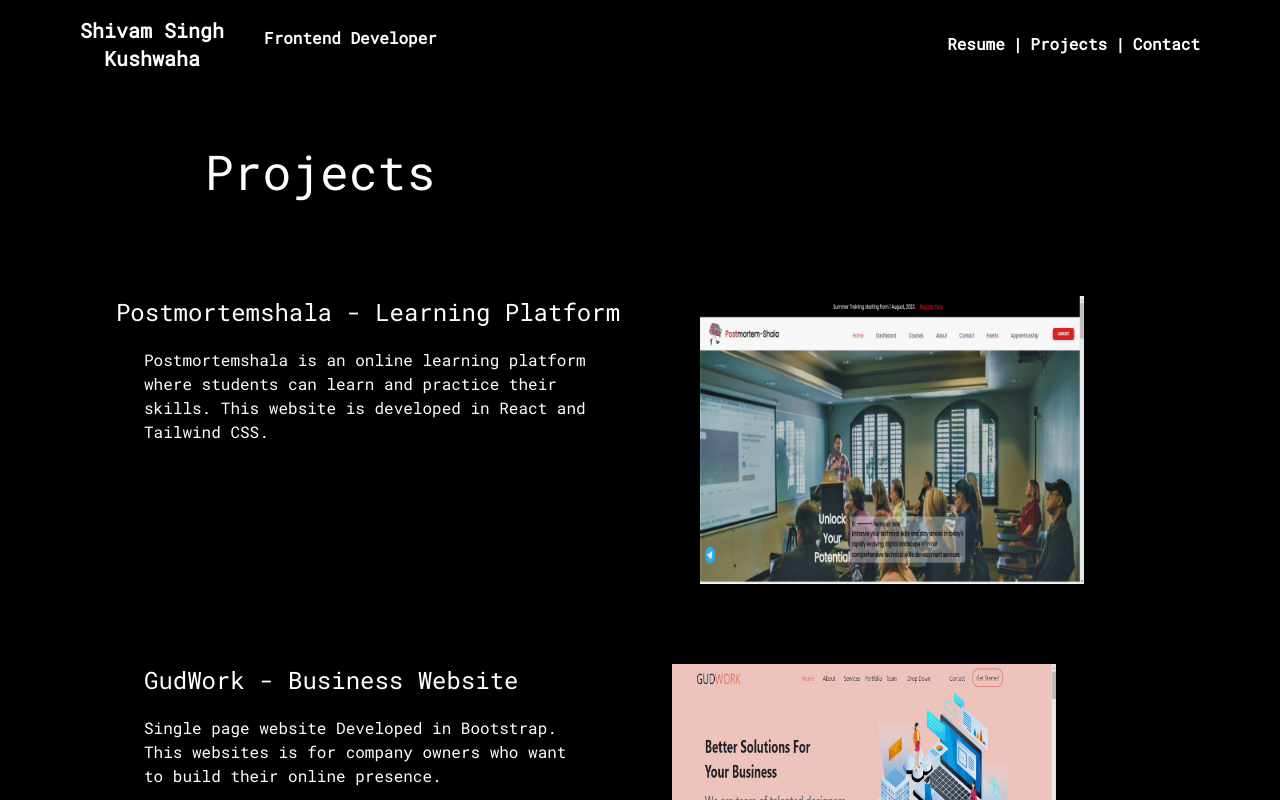
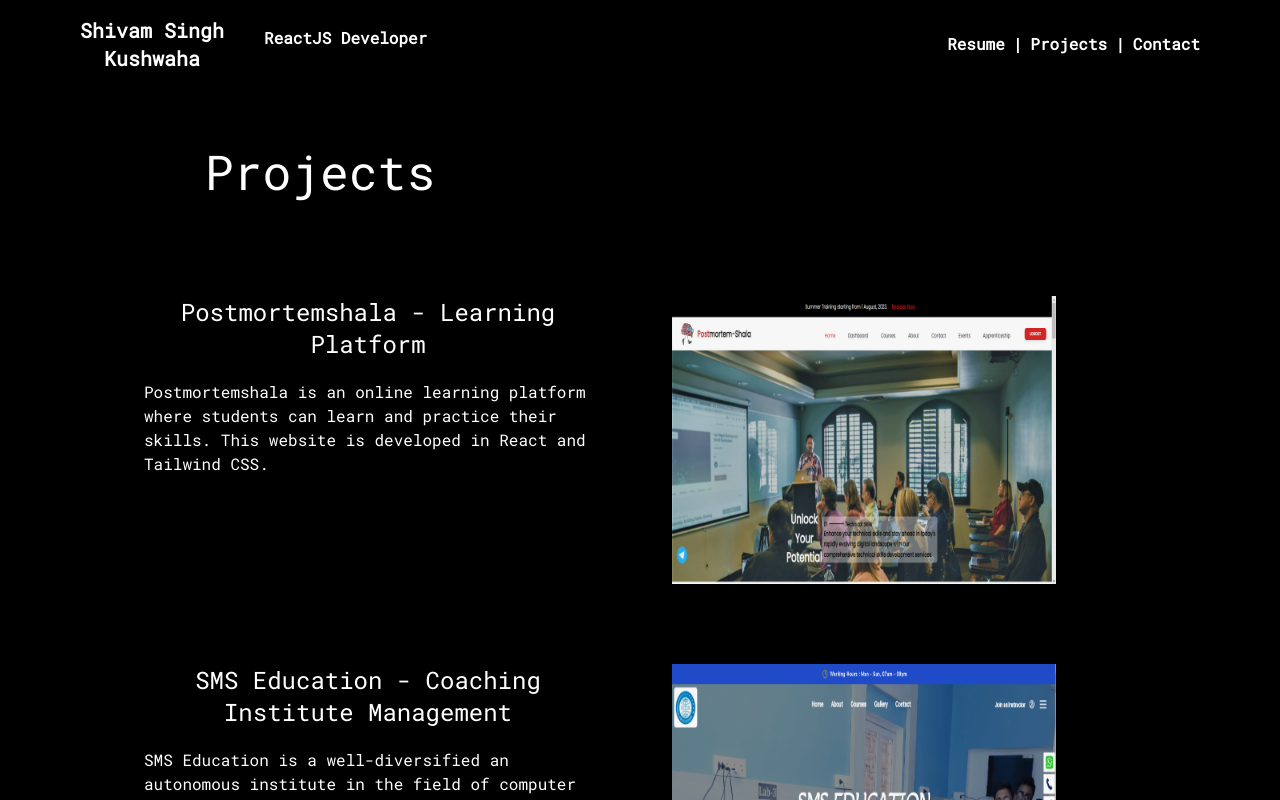
Before and after one commit to shivamsk-creator/shivam-portfolio, a React (Create React App) app: page /projects in a window 1280 px wide. Shown: the top 800 px of the page. Built offline with nearby package versions, Linux system fonts and the light colour scheme; a web font is replaced by a local one.

Commit message:
changes in summary,added projects, changed position

```diff
--- a/src/Homepage.jsx
+++ b/src/Homepage.jsx
@@ -1,6 +1,6 @@
 import React, { useEffect } from "react";
 import { NavLink } from "react-router-dom";
-import profilePic from "./img/profile-pic.jpg"
+import profilePic from "./img/profile-pic.jpg";
 // import profilePic2 from "./img/profile-pic2.jpg";
 import Typewriter from "typewriter-effect";
 
@@ -29,18 +29,18 @@
             <h3 className="text-2xl">
               <Typewriter
                 options={{
-                  strings: ["A Bit About Me", "Frontend Developer"],
+                  strings: ["A Bit About Me", "ReactJS Developer"],
                   autoStart: true,
                   loop: true,
                 }}
               />
             </h3>
             <p className="max-w-sm mt-3">
-              I'm Shivam Singh Kushwaha, a Frontend Developer. I develop fully
+              I'm Shivam Singh Kushwaha, a ReactJS Developer. I develop fully
               responsive and mobile friendly websites. I work on technologies
-              like HTML, CSS, JavaScript, Bootstrap, Tailwind CSS. My
-              specialization in ReactJS. I host websites on GitHub using Git and
-              AWS. Development is my passion and profession both.
+              like ReactJS, NextJS, React Native, NodeJS, NestJS, MongoDB and
+              more. I deploy websites on hosting servers. Development is my
+              passion and profession both.
             </p>
           </div>
 
--- a/src/Navbar.jsx
+++ b/src/Navbar.jsx
@@ -19,7 +19,7 @@
             </div>
           </div>
           <div className="role font-semibold mx-10 animate-bounce">
-            Frontend Developer
+            ReactJS Developer
           </div>
         </div>
         <div className="right mr-10 sm:mr-20">
--- a/src/Projects.jsx
+++ b/src/Projects.jsx
@@ -3,6 +3,7 @@
 import gudworkImg from "./img/gudwork.jpeg";
 import sixrerImg from "./img/sixrer.jpeg";
 import postmortemshalaImg from "./img/postmortemshala.png";
+import SMSEducationImg from "./img/sms-frontend.png";
 
 let Projects = () => {
   const projects = [
@@ -11,6 +12,12 @@
       desc: "Postmortemshala is an online learning platform where students can learn and practice their skills. This website is developed in React and Tailwind CSS.",
       img: postmortemshalaImg,
       link: "https://postmortemshala.co.in",
+    },
+    {
+      title: "SMS Education - Coaching Institute Management",
+      desc: "SMS Education is a well-diversified an autonomous institute in the field of computer literacy.Whole institute management system with student,instructor,and admin panel developed on react and tailwind CSS",
+      img: SMSEducationImg,
+      link: "https://smseducations.com",
     },
     {
       title: "GudWork - Business Website",
@@ -42,7 +49,9 @@
         return (
           <div className="project flex flex-col sm:flex-row md:flex-row lg:flex-row justify-center md:justify-around lg:justify-center my-20 px-5">
             <div className="project-left text-center sm:text-start md:text-start lg:text-start">
-              <h3 className="text-2xl">{project?.title}</h3>
+              <h3 className="text-2xl max-w-md text-center">
+                {project?.title}
+              </h3>
               <p className="mx-auto max-w-md mt-5">{project?.desc}</p>
             </div>
             <div className="project-right mx-auto sm:mx-0 md:mx-0 lg:mx-20 mt-10 sm:mt-0 md:mt-0 lg:mt-0">
```
Also changed, not shown: src/img/sms-frontend.png (added).
